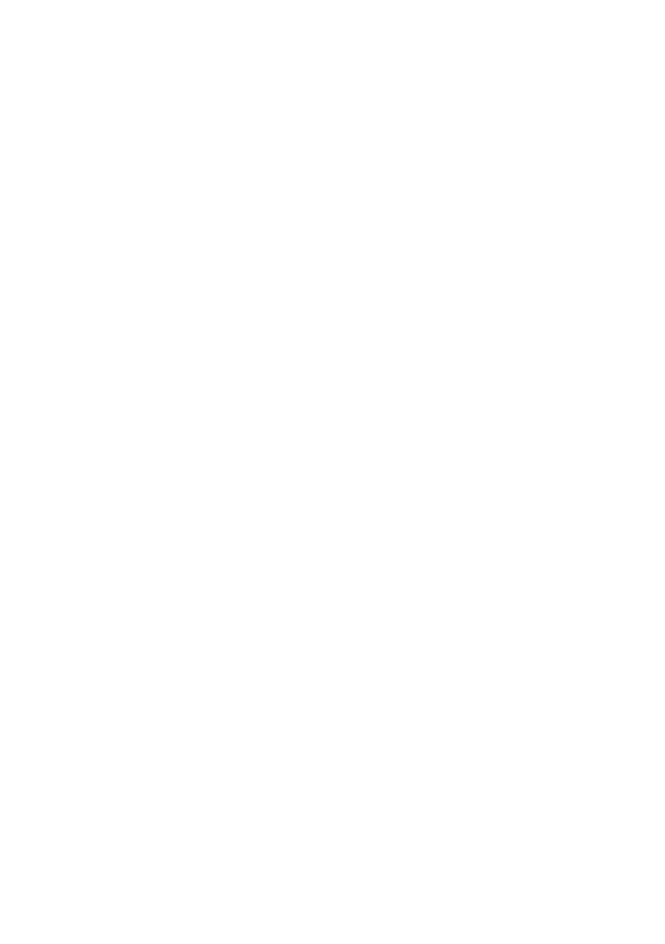
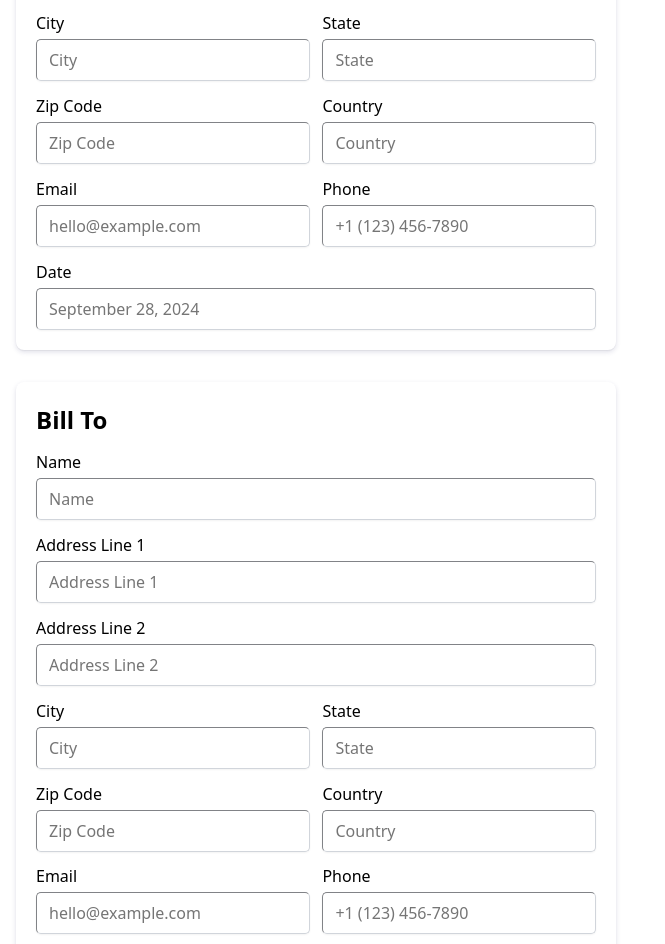
Before and after one commit to nfowlie/open-invoice, a SvelteKit app: page /builder in a window 1280 px wide. Before the commit this address had no page. Shown: the part 428-1372 px from the top of the page, without its empty margins (0-665 px from the left). Before the commit the page ends 800 px from the top, so only its background shows below. Built offline with nearby package versions, Linux system fonts and the light colour scheme.

Commit message:
Invoice builder layout built.  Invoice edit block structure built.

```diff
--- a/package.json
+++ b/package.json
@@ -16,6 +16,7 @@
 		"@sveltejs/kit": "^2.0.0",
 		"@sveltejs/vite-plugin-svelte": "^4.0.0-next.6",
 		"@types/eslint": "^9.6.0",
+		"@types/luxon": "^3.4.2",
 		"eslint": "^9.0.0",
 		"eslint-config-prettier": "^9.1.0",
 		"eslint-plugin-svelte": "^2.36.0",
@@ -28,5 +29,8 @@
 		"typescript-eslint": "^8.0.0",
 		"vite": "^5.0.3"
 	},
-	"type": "module"
+	"type": "module",
+	"dependencies": {
+		"luxon": "^3.5.0"
+	}
 }
--- /dev/null
+++ b/src/routes/builder/+page.svelte
@@ -0,0 +1,170 @@
+<script>
+	import { DateTime } from 'luxon';
+</script>
+
+<main>
+	<section id="invoiceEditor">
+		<div class="invoice-block">
+			<label for="invoice-number">
+				Invoice Number
+				<input name="invoice-number" placeholder="INVOICE #0001" />
+			</label>
+
+			<label for="name">
+				Name
+				<input name="name" placeholder="Name" type="text" />
+			</label>
+
+			<label for="address-line-1">
+				Address Line 1
+				<input name="address-line-1" placeholder="Address Line 1" type="text" />
+			</label>
+
+			<label for="address-line-2">
+				Address Line 2
+				<input name="address-line-2" placeholder="Address Line 2" type="text" />
+			</label>
+
+			<label for="city">
+				City
+				<input name="city" placeholder="City" type="text" />
+			</label>
+
+			<label for="state">
+				State
+				<input name="state" placeholder="State" type="text" />
+			</label>
+
+			<label for="zip-code">
+				Zip Code
+				<input name="zip-code" placeholder="Zip Code" type="text" />
+			</label>
+
+			<label for="country">
+				Country
+				<input name="country" placeholder="Country" type="text" />
+			</label>
+
+			<label for="email">
+				Email
+				<input name="email" placeholder="hello@example.com" type="email" />
+			</label>
+
+			<label for="phone">
+				Phone
+				<input name="phone" placeholder="+1 (123) 456-7890" type="text" />
+			</label>
+
+			<label for="date">
+				Date
+				<input name="date" placeholder={DateTime.now().toFormat('LLLL dd, yyyy')} type="text" />
+			</label>
+		</div>
+		<div class="invoice-block">
+			<h2>Bill To</h2>
+
+			<label for="name">
+				Name
+				<input name="name" placeholder="Name" type="text" />
+			</label>
+
+			<label for="address-line-1">
+				Address Line 1
+				<input name="address-line-1" placeholder="Address Line 1" type="text" />
+			</label>
+
+			<label for="address-line-2">
+				Address Line 2
+				<input name="address-line-2" placeholder="Address Line 2" type="text" />
+			</label>
+
+			<label for="city">
+				City
+				<input name="city" placeholder="City" type="text" />
+			</label>
+
+			<label for="state">
+				State
+				<input name="state" placeholder="State" type="text" />
+			</label>
+
+			<label for="zip-code">
+				Zip Code
+				<input name="zip-code" placeholder="Zip Code" type="text" />
+			</label>
+
+			<label for="country">
+				Country
+				<input name="country" placeholder="Country" type="text" />
+			</label>
+
+			<label for="email">
+				Email
+				<input name="email" placeholder="hello@example.com" type="email" />
+			</label>
+
+			<label for="phone">
+				Phone
+				<input name="phone" placeholder="+1 (123) 456-7890" type="text" />
+			</label>
+		</div>
+	</section>
+	<section id="invoicePreview"></section>
+</main>
+
+<style>
+	main {
+		display: grid;
+		grid-template-columns: 1fr 1fr;
+		gap: 3rem;
+		margin-block: 2rem;
+		margin-inline: 1rem;
+	}
+
+	#invoiceEditor {
+		display: grid;
+		gap: 2rem;
+		.invoice-block {
+			padding: 1.25rem;
+			border-radius: 8px;
+			box-shadow:
+				rgba(50, 50, 105, 0.15) 0px 2px 5px 0px,
+				rgba(0, 0, 0, 0.05) 0px 1px 1px 0px;
+
+			display: grid;
+			grid-template-columns: 1fr 1fr;
+			gap: 0.8rem;
+
+			label {
+				display: grid;
+				gap: 0.25rem;
+				grid-column: span 2;
+			}
+
+			label[for='city'],
+			label[for='zip-code'],
+			label[for='email'] {
+				grid-column: 1;
+			}
+			label[for='state'],
+			label[for='country'],
+			label[for='phone'] {
+				grid-column: 2;
+			}
+
+			input {
+				border-radius: 5px;
+				outline: 2px solid transparent;
+				outline-offset: 2px;
+				border-color: rgb(209 213 219);
+				border-width: 1px;
+				box-shadow: 0 1px 2px rgba(0, 0, 0, 0.05);
+				padding-inline: 0.75rem;
+				padding-block: 0.5rem;
+			}
+		}
+	}
+
+	#invoicePreview {
+	}
+</style>
```
Also changed, not shown: 1 other file (tests, documents, lock files or other folders).
